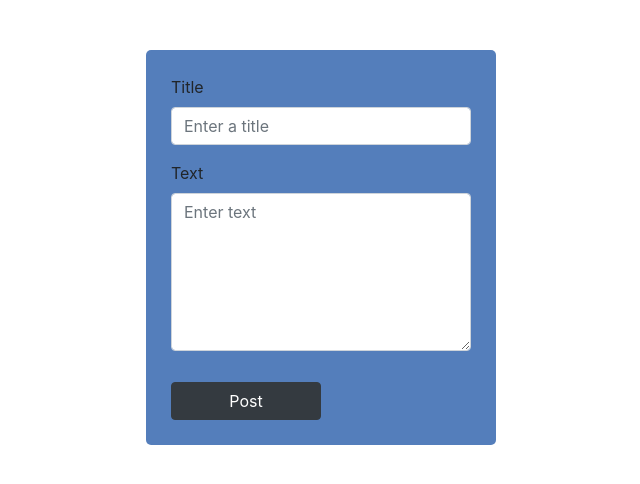
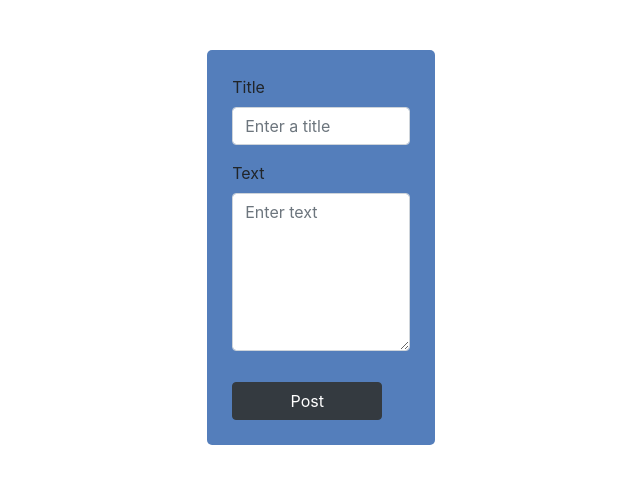
Before and after one commit to pmo1998/fullstack-mern-app, a React (Create React App) app in the folder client/: page /blog-post in a window 1280 px wide. Shown: the top 484 px of the page, without its empty margins (319-959 px from the left). Built offline with nearby package versions, Linux system fonts and the light colour scheme.

Commit message:
added styles for BlogPost

```diff
--- a/client/src/components/styles.js
+++ b/client/src/components/styles.js
@@ -1,7 +1,9 @@
 const Form={
     backgroundColor:"#547EBB",
     padding:'25px',
-    borderRadius:'5px'
+    borderRadius:'5px',
+    width:'65%',
+    margin:'auto'
 };
 
 const Button = {
@@ -13,8 +15,16 @@ const ErrorMsg = {
     paddingBottom:'15px'
 };
 
+
+const BlogPost ={
+    padding:'30px',
+    backgroundColor:'rgb(210, 215, 217 )',
+    borderBottom:'solid 2px rgba(150, 154, 155, 0.75)'
+};
+
  export const styles = {
   Form: Form,
   Button: Button,
-  ErrorMsg:ErrorMsg
+  ErrorMsg:ErrorMsg,
+  BlogPost:BlogPost
 };
```
